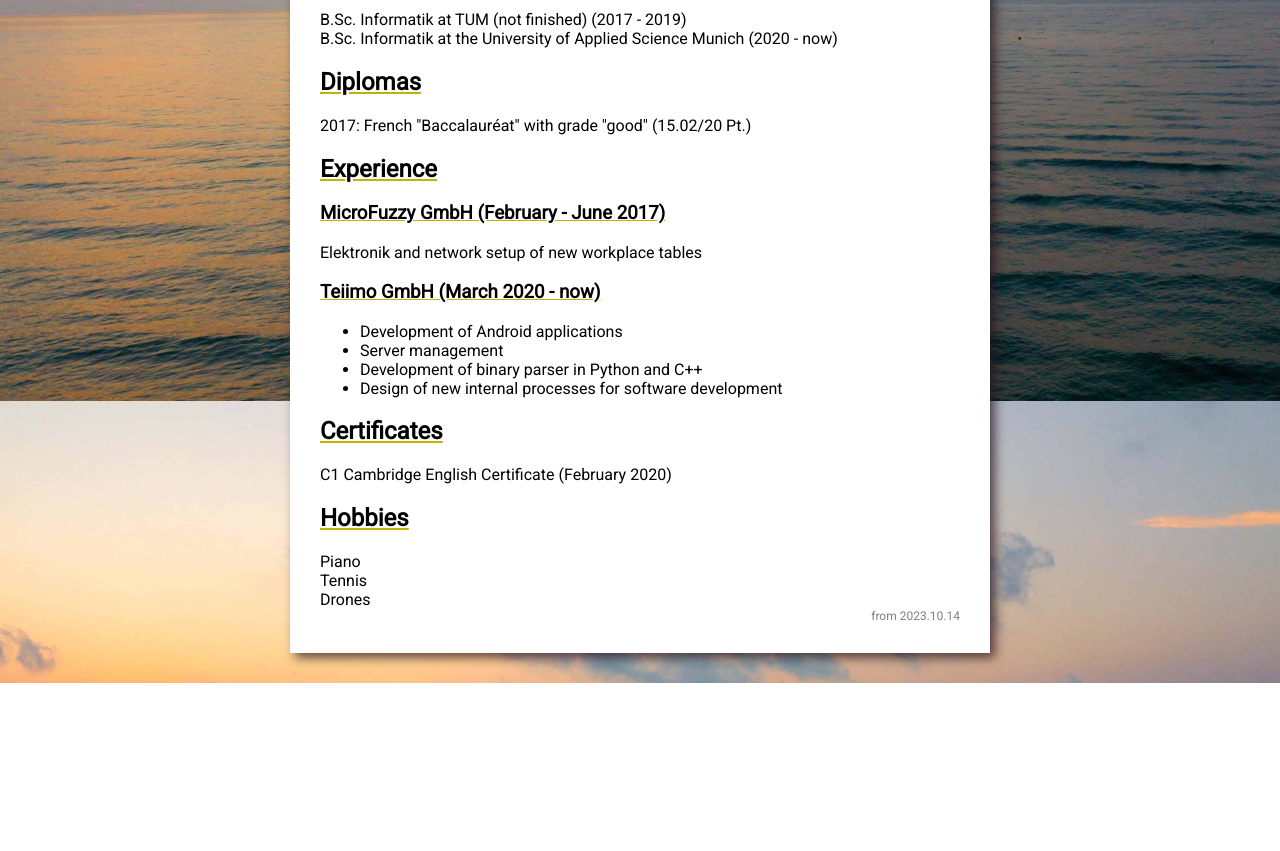
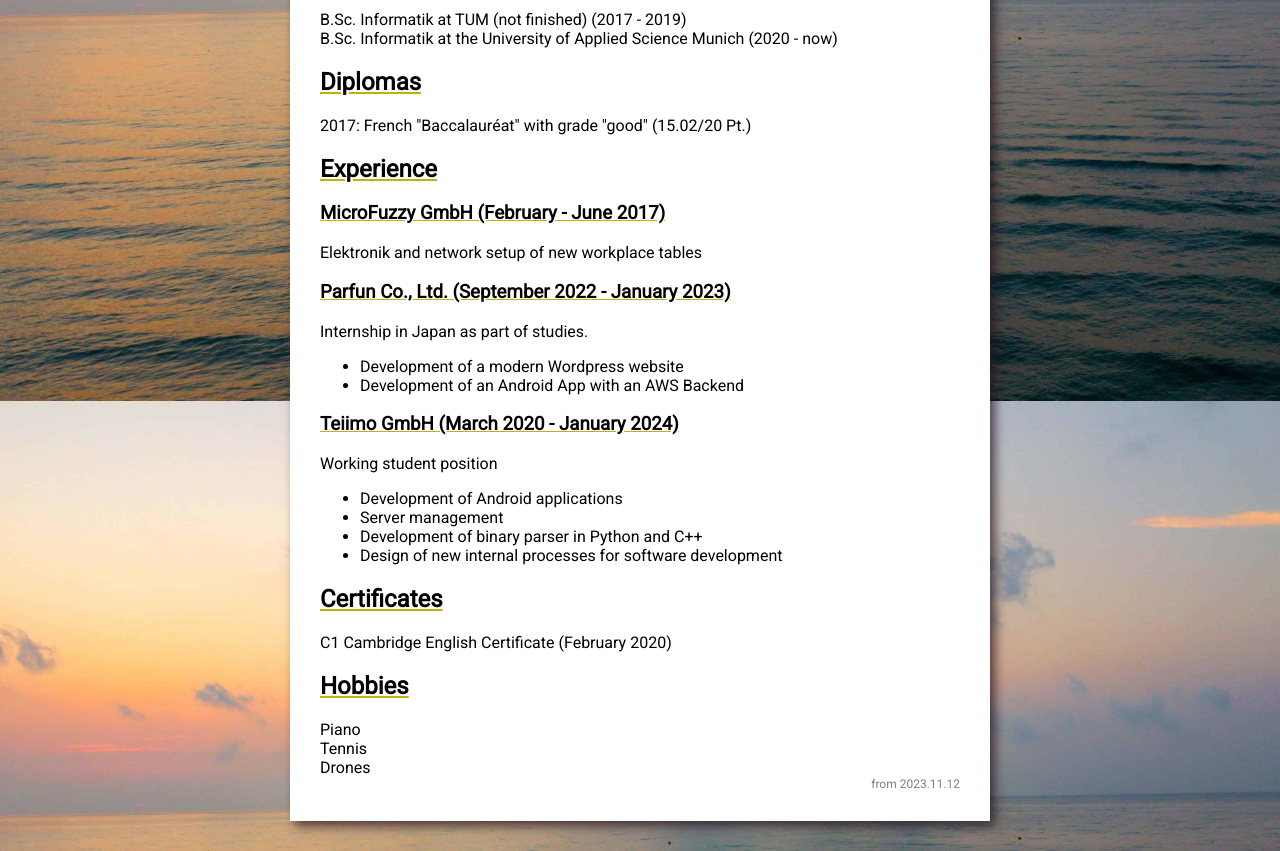
Before and after one commit to maxwai/homepage, a Next.js app: page /cv in a window 1280 px wide. Shown: the part 399-1250 px from the top of the page. Before the commit the page ends 1082 px from the top, so only its background shows below. Built offline with nearby package versions, Linux system fonts and the light colour scheme.

Commit message:
added parfun experience

```diff
--- a/package.json
+++ b/package.json
@@ -1,6 +1,6 @@
 {
   "name": "homepage",
-  "version": "1.3.2",
+  "version": "1.3.3",
   "private": true,
   "scripts": {
     "dev": "next dev",
--- a/pages/cv/index.jsx
+++ b/pages/cv/index.jsx
@@ -64,7 +64,14 @@ export default function Me() {
                     <h2>Experience</h2>
                     <h3>MicroFuzzy GmbH (February - June 2017)</h3>
                     Elektronik and network setup of new workplace tables
-                    <h3>Teiimo GmbH (March 2020 - now)</h3>
+                    <h3>Parfun Co., Ltd. (September 2022 - January 2023)</h3>
+                    Internship in Japan as part of studies.
+                    <ul>
+                        <li>Development of a modern Wordpress website</li>
+                        <li>Development of an Android App with an AWS Backend</li>
+                    </ul>
+                    <h3>Teiimo GmbH (March 2020 - January 2024)</h3>
+                    Working student position
                     <ul>
                         <li>Development of Android applications</li>
                         <li>Server management</li>
@@ -83,7 +90,7 @@ export default function Me() {
                     Drones
                 </>
                 <div className={utilStyles.timeStamp}>
-                    from 2023.10.14
+                    from 2023.11.12
                 </div>
             </div>
         </>
```
Also changed, not shown: 1 other file (tests, documents, lock files or other folders).
